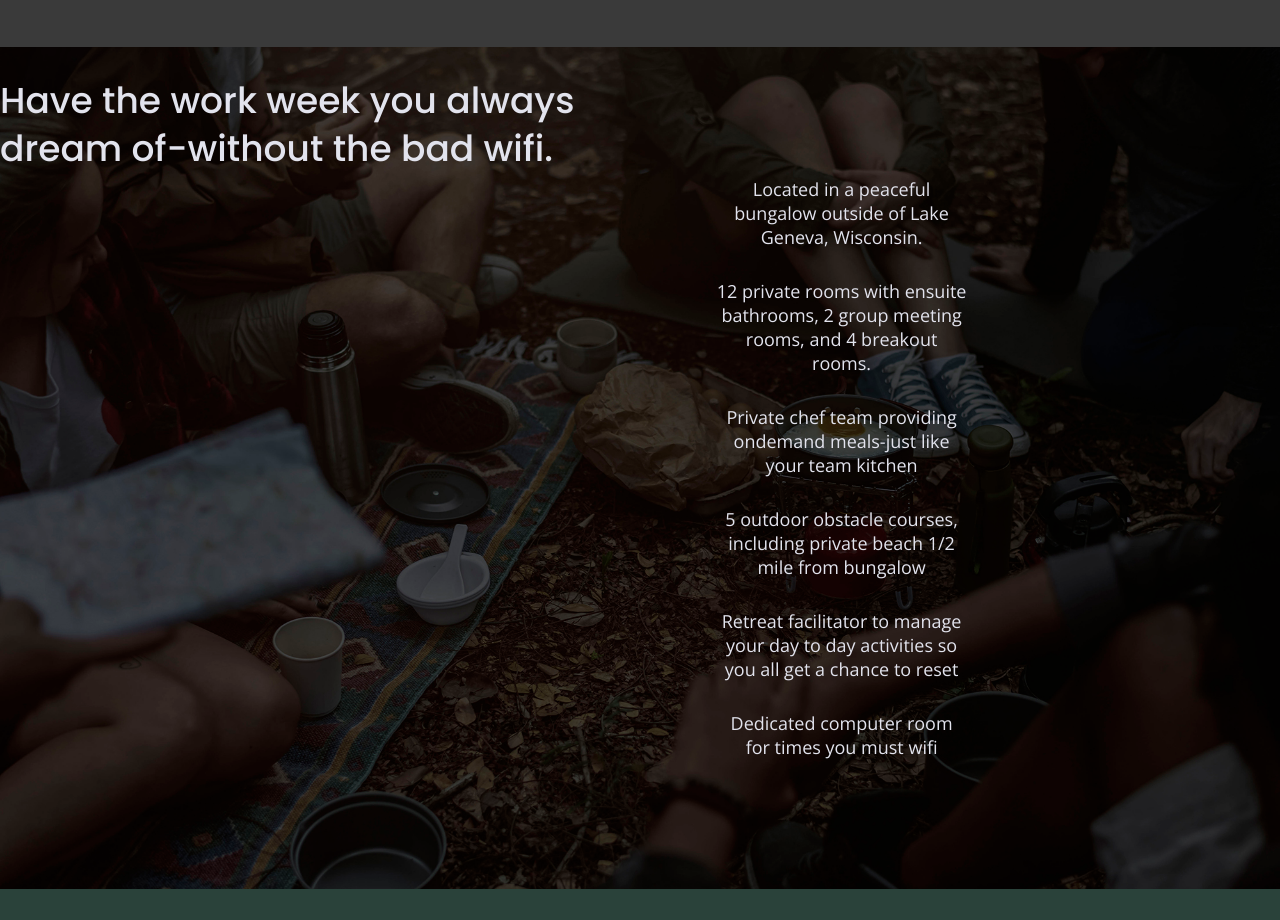
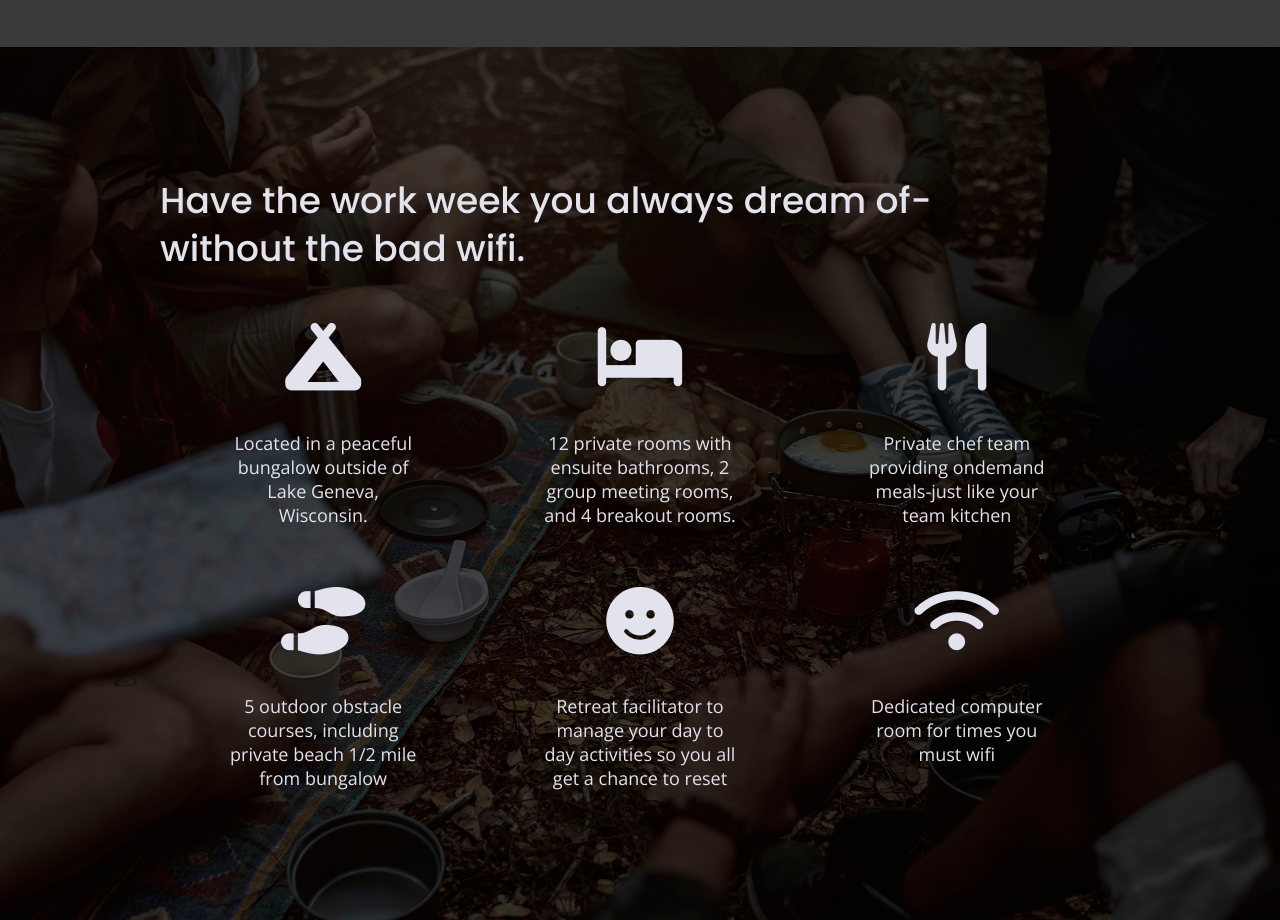
Before and after one commit to hyle-s/responsive-website-project, a website built with Parcel: page index.html in a window 1280 px wide. Shown: the part 947-1867 px from the top of the page. Built offline with nearby package versions, Linux system fonts and the light colour scheme.

Commit message:
Added Font Icons

```diff
--- a/css/main.css
+++ b/css/main.css
@@ -317,6 +317,11 @@ input[type=button] {
   justify-content: center;
   flex-flow: row wrap;
   align-items: flex-start;
+}
+
+.features i {
+	font-size: 3.75em;
+    margin-bottom: 40px;
 }
 
 .features p {
--- a/index.html
+++ b/index.html
@@ -14,8 +14,9 @@
   <link rel="stylesheet" href="css/normalize.css">
   <link rel="stylesheet" href="css/main.css">
   <!-- Google Fonts -->
+  <link href="https://fonts.googleapis.com/css?family=Open+Sans:400,700|Poppins:500,700" rel="stylesheet">
 
-  <link href="https://fonts.googleapis.com/css?family=Open+Sans:400,700|Poppins:500,700" rel="stylesheet">
+  <script src="https://kit.fontawesome.com/e87ff9f1d9.js" crossorigin="anonymous"></script>
 </head>
 
 <body>
@@ -61,37 +62,50 @@
     </aside>
 
     <section class="features">
+      <div class="content-wrapper">
         <h2>Have the work week you always dream of-without the bad wifi.</h2>
-      <div class="content-wrapper">
-        <!-- Add your Features content here -->
+        <div class="features-items">
           <article>
-          <p class="fontawesome-icon"></p>
+            <p class="fontawesome-icon">
+              <i class="fas fa-campground"></i>
+            </p>
             <p class="features-item-description">Located in a peaceful bungalow outside of Lake Geneva, Wisconsin.</p>
           </article>
           <article>
-          <p class="fontawesome-icon"></p>
+            <p class="fontawesome-icon">
+              <i class="fas fa-bed"></i>
+            </p>
             <p class="features-item-description">12 private rooms with ensuite bathrooms, 2 group meeting rooms, and 4
               breakout rooms.</p>
           </article>
           <article>
-          <p class="fontawesome-icon"></p>
+            <p class="fontawesome-icon">
+              <i class="fas fa-utensils"></i>
+            </p>
             <p class="features-item-description">Private chef team providing ondemand meals-just like your team
               kitchen</p>
           </article>
           <article>
-          <p class="fontawesome-icon"></p>
+            <p class="fontawesome-icon">
+              <i class="fas fa-shoe-prints"></i>
+            </p>
             <p class="features-item-description">5 outdoor obstacle courses, including private beach 1/2 mile from
               bungalow</p>
           </article>
           <article>
-          <p class="fontawesome-icon"></p>
+            <p class="fontawesome-icon">
+              <i class=" fas fa-smile"></i>
+            </p>
             <p class="features-item-description">Retreat facilitator to manage your day to day activities so you all
               get a chance to reset</p>
           </article>
           <article>
-          <p class="fontawesome-icon"></p>
+            <p class="fontawesome-icon">
+              <i class=" fas fa-wifi"></i>
+            </p>
             <p class="features-item-description">Dedicated computer room for times you must wifi</p>
           </article>
+        </div>
       </div>
     </section>
 
```
Also changed, not shown: about/index.html (+3 -2 lines), faq/index.html (+2 -1 lines). Lines whose indentation alone changed are shown as unchanged.
